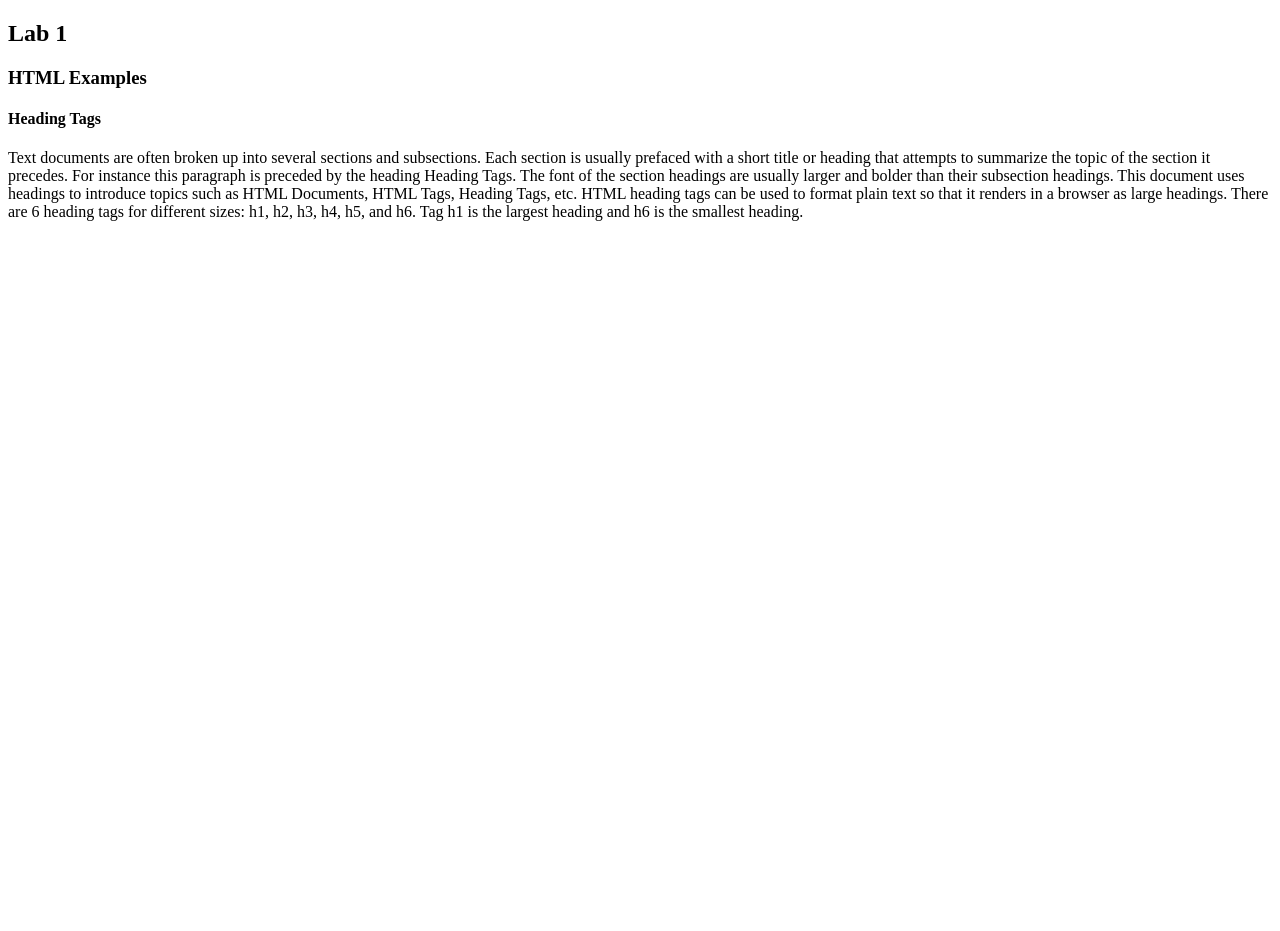
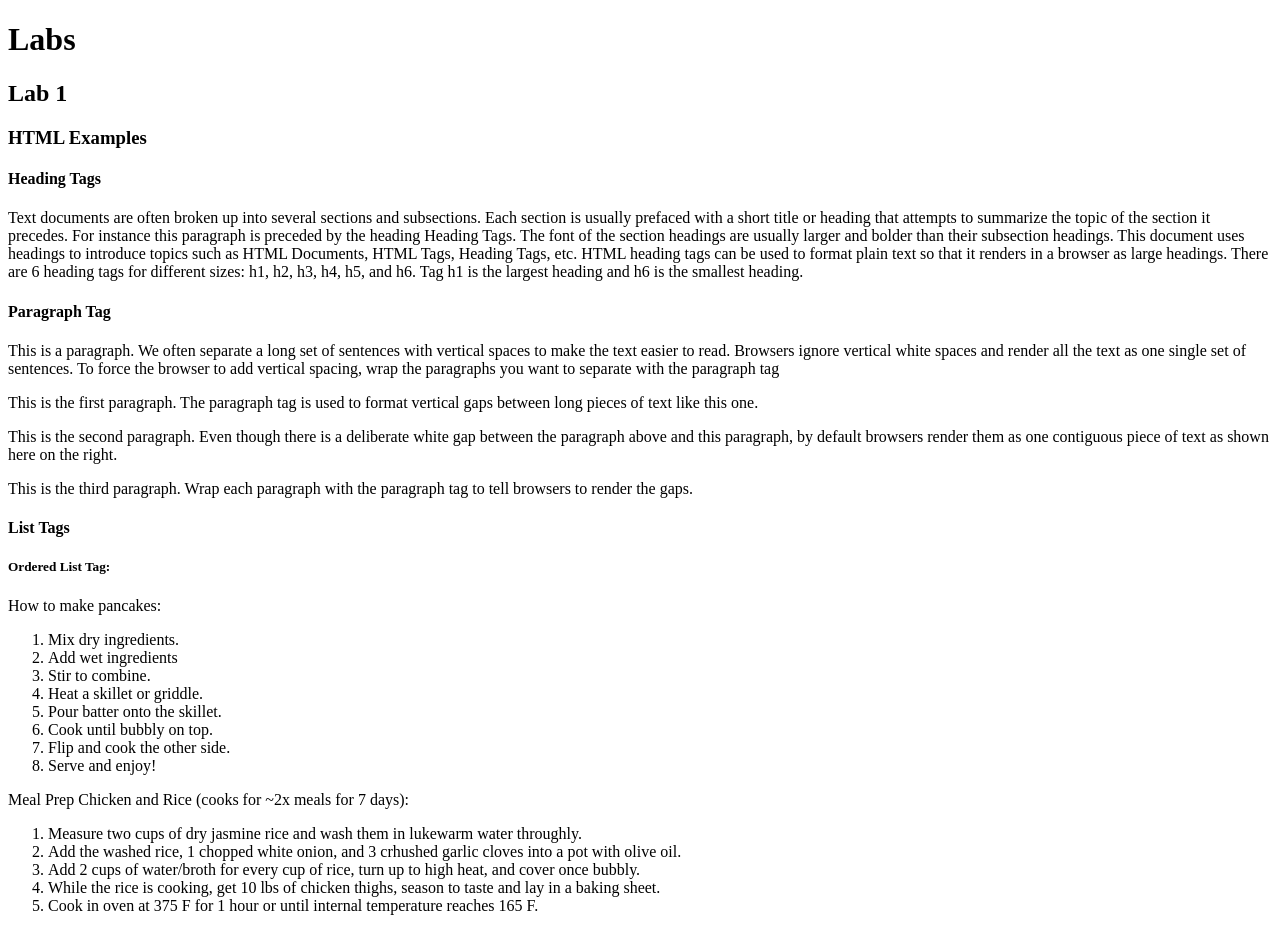
Before and after one commit to estebanpuyanas/cs4550-webdev, a Next.js app: page /labs/lab1 in a window 1280 px wide. Before the commit the page ends 800 px from the top, so only its background shows below. Built offline with nearby package versions, Linux system fonts and the light colour scheme.

Commit message:
unit 1 lab 1 ex 5 completed

```diff
--- a/app/labs/lab1/page.tsx
+++ b/app/labs/lab1/page.tsx
@@ -1,21 +1,87 @@
-export default function Lab1(){
+export default function Lab1() {
   return (
     <div id="wd-lab1">
+      <h1>Labs</h1>
       <h2>Lab 1</h2>
       <h3>HTML Examples</h3>
       <div id="wd-h-tag">
         <h4>Heading Tags</h4>
-            Text documents are often broken up into several sections and subsections.
-            Each section is usually prefaced with a short title or heading that attempts
-            to summarize the topic of the section it precedes.
-            For instance this paragraph is preceded by the heading Heading Tags.
-            The font of the section headings are usually larger and bolder than their subsection headings.
-            This document uses headings to introduce topics such as HTML Documents,
-            HTML Tags, Heading Tags, etc.
-            HTML heading tags can be used to format plain text
-            so that it renders in a browser as large headings.
-            There are 6 heading tags for different sizes:
-            h1, h2, h3, h4, h5, and h6. Tag h1 is the largest heading and h6 is the smallest heading.
+        Text documents are often broken up into several sections and
+        subsections. Each section is usually prefaced with a short title or
+        heading that attempts to summarize the topic of the section it precedes.
+        For instance this paragraph is preceded by the heading Heading Tags. The
+        font of the section headings are usually larger and bolder than their
+        subsection headings. This document uses headings to introduce topics
+        such as HTML Documents, HTML Tags, Heading Tags, etc. HTML heading tags
+        can be used to format plain text so that it renders in a browser as
+        large headings. There are 6 heading tags for different sizes: h1, h2,
+        h3, h4, h5, and h6. Tag h1 is the largest heading and h6 is the smallest
+        heading.
+      </div>
+      <div id="wd-p-tag">
+        <h4>Paragraph Tag</h4>
+        <p id="wd-p-1">
+          This is a paragraph. We often separate a long set of sentences with
+          vertical spaces to make the text easier to read. Browsers ignore
+          vertical white spaces and render all the text as one single set of
+          sentences. To force the browser to add vertical spacing, wrap the
+          paragraphs you want to separate with the paragraph tag
+        </p>
+
+        <p id="wd-p-2">
+          This is the first paragraph. The paragraph tag is used to format
+          vertical gaps between long pieces of text like this one.
+        </p>
+
+        <p id="wd-p-3">
+          This is the second paragraph. Even though there is a deliberate white
+          gap between the paragraph above and this paragraph, by default
+          browsers render them as one contiguous piece of text as shown here on
+          the right.
+        </p>
+
+        <p id="wd-p-4">
+          This is the third paragraph. Wrap each paragraph with the paragraph
+          tag to tell browsers to render the gaps.
+        </p>
+      </div>
+      <div id="wd-lists">
+        <h4>List Tags</h4>
+        <h5>Ordered List Tag:</h5>
+        How to make pancakes:
+        <ol id="wd-pancakes">
+          <li>Mix dry ingredients.</li>
+          <li>Add wet ingredients</li>
+          <li>Stir to combine.</li>
+          <li>Heat a skillet or griddle.</li>
+          <li>Pour batter onto the skillet.</li>
+          <li>Cook until bubbly on top.</li>
+          <li>Flip and cook the other side.</li>
+          <li>Serve and enjoy!</li>
+        </ol>
+        Meal Prep Chicken and Rice (cooks for ~2x meals for 7 days):
+        <ol id="esteban-favorite-recipe">
+          <li>
+            Measure two cups of dry jasmine rice and wash them in lukewarm water
+            throughly.
+          </li>
+          <li>
+            Add the washed rice, 1 chopped white onion, and 3 crhushed garlic
+            cloves into a pot with olive oil.
+          </li>
+          <li>
+            Add 2 cups of water/broth for every cup of rice, turn up to high
+            heat, and cover once bubbly.
+          </li>
+          <li>
+            While the rice is cooking, get 10 lbs of chicken thighs, season to
+            taste and lay in a baking sheet.
+          </li>
+          <li>
+            Cook in oven at 375 F for 1 hour or until internal temperature
+            reaches 165 F.
+          </li>
+        </ol>
       </div>
     </div>
   );
```
Lines whose indentation alone changed are shown as unchanged.
